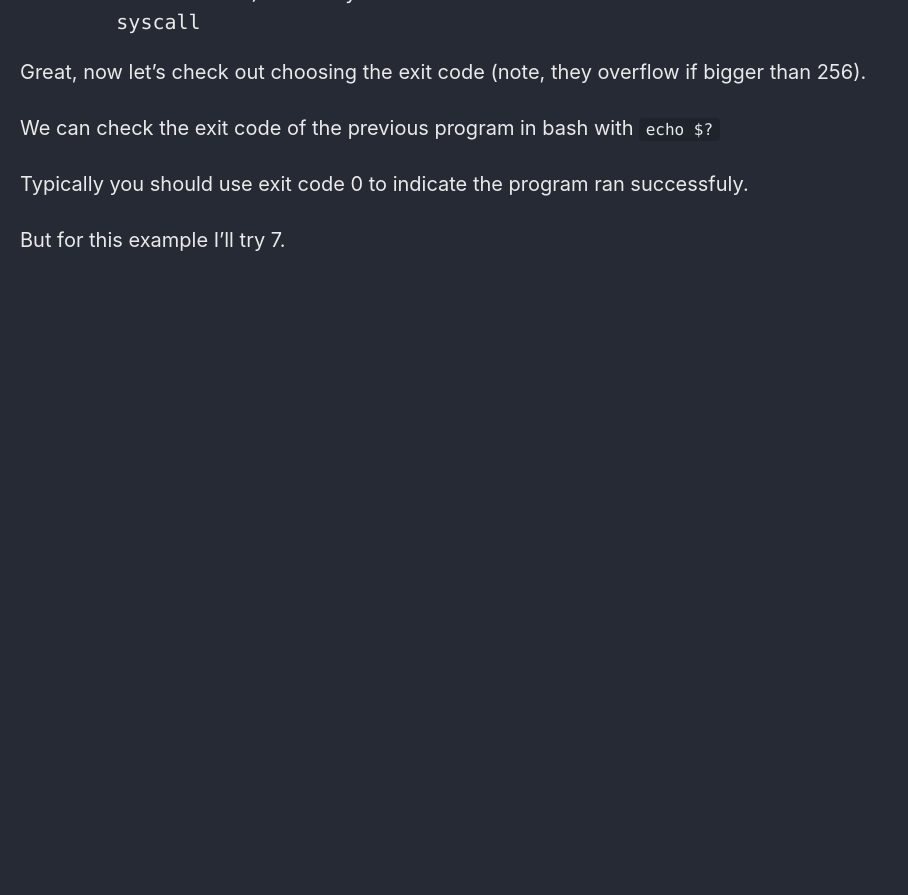
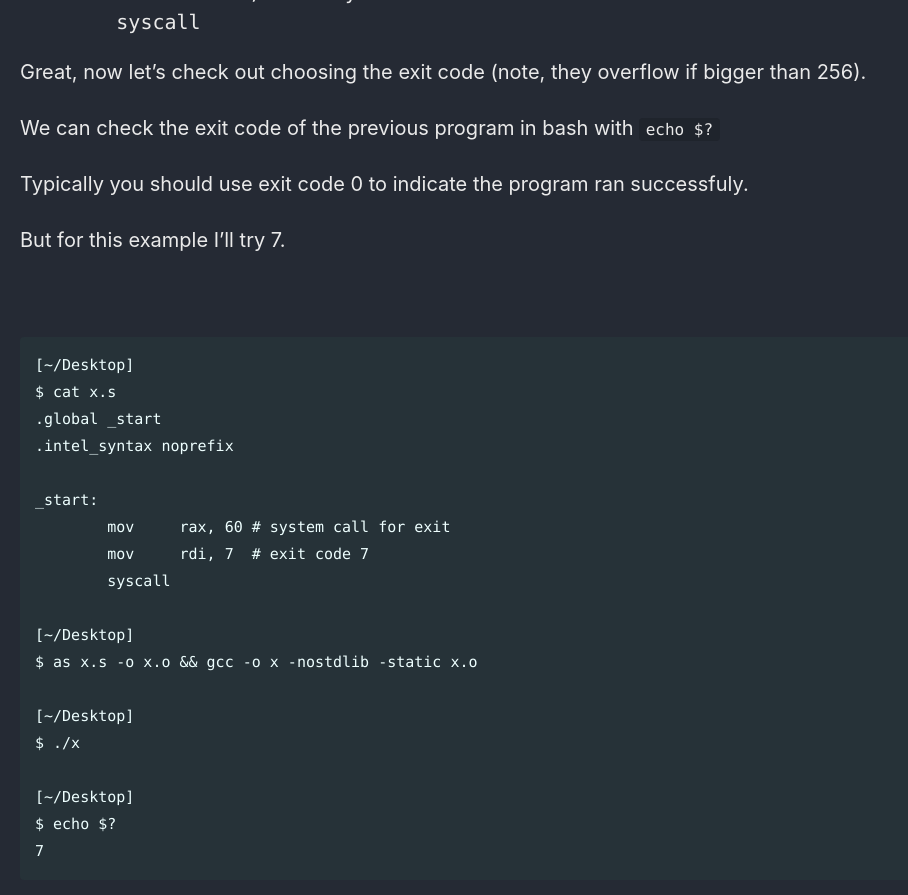
Before and after one commit to Connor-McCartney/Connor-McCartney.github.io, a Jekyll site: the page built from _pages/misc/assembly.md, in a window 1280 px wide and 900 px high, scrolled down 1441 px. Shown: the top 895 px of the window, without its empty margins (0-908 px from the left). Built offline with Jekyll 4.4.1, drawn with Linux system fonts in a browser that asks for light colours; cached includes are drawn as plain includes; before the commit the page ends 1808 px from its top, so only the background shows below that.

Commit message:
Update assembly.md

````diff
--- a/_pages/misc/assembly.md
+++ b/_pages/misc/assembly.md
@@ -66,3 +66,27 @@ Typically you should use exit code 0 to indicate the program ran successfuly.
 But for this example I'll try 7.
 
 <br>
+
+```
+[~/Desktop]
+$ cat x.s
+.global _start
+.intel_syntax noprefix
+
+_start:
+        mov     rax, 60 # system call for exit
+        mov     rdi, 7  # exit code 7
+        syscall
+
+[~/Desktop]
+$ as x.s -o x.o && gcc -o x -nostdlib -static x.o
+
+[~/Desktop]
+$ ./x
+
+[~/Desktop]
+$ echo $?
+7
+```
+
+<br>
````
